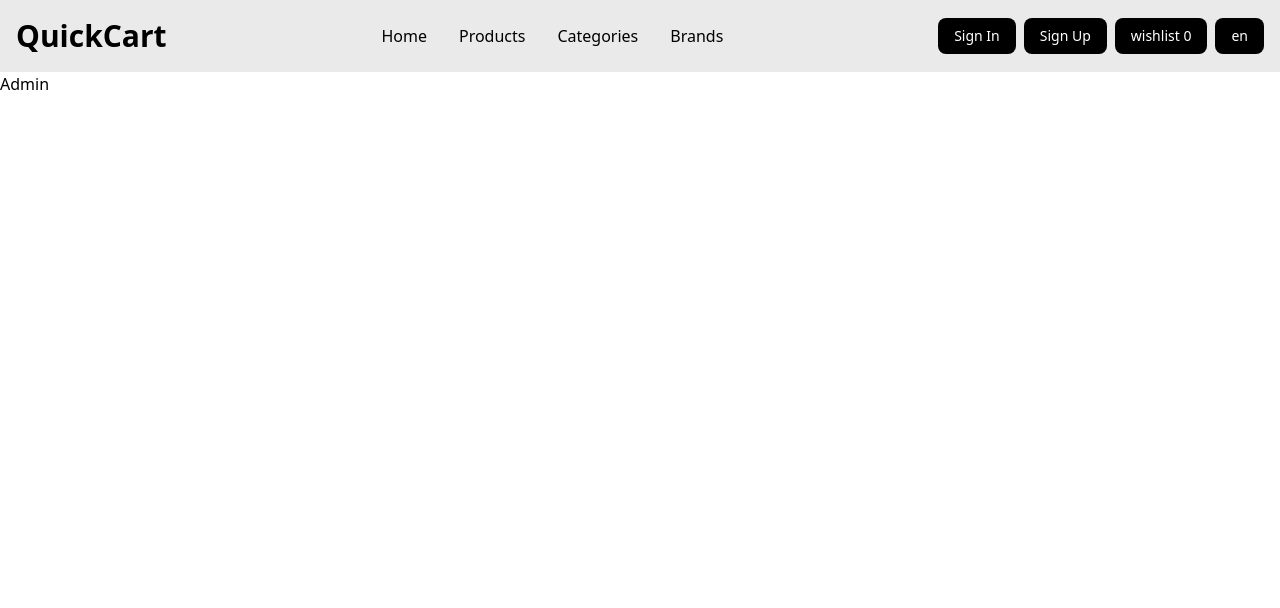
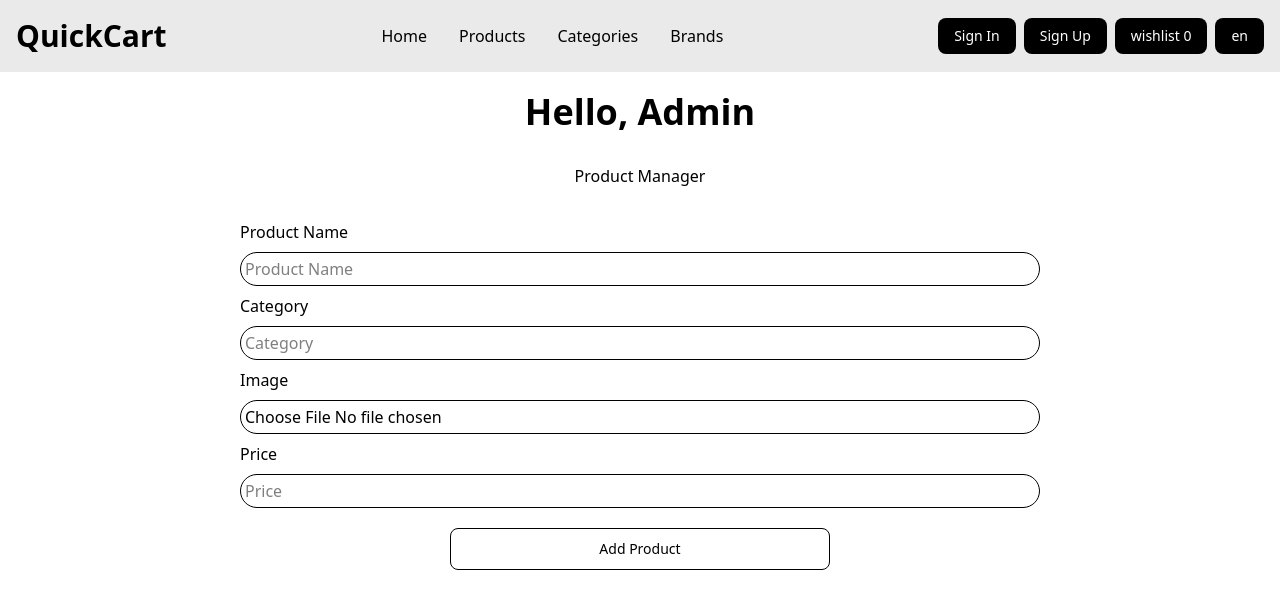
Before and after one commit to ahmedbader862/React, a React (Vite) app: page /admin in a window 1280 px wide. Shown: the top 608 px of the page. Built offline with nearby package versions, Linux system fonts and the light colour scheme.

Commit message:
abdo made admin

```diff
--- a/src/App.jsx
+++ b/src/App.jsx
@@ -17,6 +17,7 @@ import Products from "./Pages/Products";
 import Brands from "./Components/Brands/Brands";
 import BrandProducts from "./Components/Brands/BrandsProducts";
 import Admin from "./Pages/Admin";
+import Error from "./Pages/Error";
 // import ShippingAddress from "./Components/ShippingAdress/ShippingAdress";
 
 
@@ -40,6 +41,7 @@ function App() {
           <Route path="/products/product/:id" element={<ProductDetails />} />
           <Route path="/products" element={<Products/>} />
           <Route path="/Brands" element={<Brands/>} />
+          <Route path="*" element={<Error/>} />
           {/* <Route path="/shippingaddress/:cartId" element={<ShippingAddress/>} /> */}
 
 
--- /dev/null
+++ b/src/Components/Admincard/Admincard.jsx
@@ -0,0 +1,26 @@
+const Admincard = ({ product, onEdit, onDelete, index }) => {
+    return (
+      <div className="product-card border p-4 rounded-2xl w-50  shadow-lg">
+        <img src={product.image} alt={product.name} className="w-full  object-cover rounded" />
+        <h3 className="text-lg font-bold mt-2">{product.name}</h3>
+        <p>Category: {product.category}</p>
+        <p>Price: {product.price}L.E</p>
+        <div className="flex justify-between mt-2">
+          <button
+            className="bg-black text-white px-6 py-1 rounded"
+            onClick={() => onEdit(index)}
+          >
+            Edit
+          </button>
+          <button
+            className="bg-black text-white px-4 py-1 rounded"
+            onClick={() => onDelete(index)}
+          >
+            Delete
+          </button>
+        </div>
+      </div>
+    );
+  };
+
+  export default Admincard;
--- /dev/null
+++ b/src/Components/NewProducts/NewProducts.jsx
@@ -0,0 +1,39 @@
+import { useEffect, useState } from "react";
+import './Newcard.css'
+
+const ProductDisplayPage = () => {
+  const [products, setProducts] = useState([]);
+
+  // Load products from localStorage on component mount
+  useEffect(() => {
+    const storedProducts = localStorage.getItem("products");
+    if (storedProducts) {
+      setProducts(JSON.parse(storedProducts));
+    }
+  }, []);
+
+  return (
+    <div className="product-page">
+      <h1 className="text-2xl font-semibold my-5">New Products</h1>
+      {products.length === 0 ? (
+        <p>No products available</p>
+      ) : (
+        <div className="product-grid shadow-2xl p-4 rounded-2xl">
+          {products.map((product, index) => (
+            <div key={index} className="product-card ">
+              <img src={product.image} alt={product.name} />
+              <h3 className="text-lg font-medium">{product.name}</h3>
+              <p className="text-lg"> {product.category}</p>
+              <p className="text-lg">{product.price}L.E</p>
+              <div className="new">
+                <label className="bg-black text-white p-2 rounded-2xl">New</label>
+              </div>
+            </div>
+          ))}
+        </div>
+      )}
+    </div>
+  );
+};
+
+export default ProductDisplayPage;
--- /dev/null
+++ b/src/Components/NewProducts/Newcard.css
@@ -0,0 +1,7 @@
+.product-card {
+    position: relative;
+}
+.new{
+    position: absolute;
+    top: 5px;
+}
--- a/src/Pages/Admin.jsx
+++ b/src/Pages/Admin.jsx
@@ -1,9 +1,133 @@
-function Admin() {
-    return (
-        <div>
-            <h1>Admin</h1>
+import { useEffect, useState } from "react";
+import Admincard from "../Components/Admincard/Admincard";
+
+const Admin = () => {
+  const [products, setProducts] = useState([]);
+  const [formData, setFormData] = useState({
+    name: "",
+    category: "",
+    image: "",
+    price: "",
+  });
+  const [editIndex, setEditIndex] = useState(null);
+
+  useEffect(() => {
+    const storedProducts = localStorage.getItem("products");
+    if (storedProducts) {
+      setProducts(JSON.parse(storedProducts));
+    }
+  }, []);
+
+  useEffect(() => {
+    if (products.length > 0) {
+      localStorage.setItem("products", JSON.stringify(products));
+    }
+  }, [products]);
+
+  const handleInputChange = (e) => {
+    const { name, value, files } = e.target;
+    if (name === "image" && files && files[0]) {
+      const reader = new FileReader();
+      reader.onload = (e) => {
+        setFormData({ ...formData, image: e.target.result });
+      };
+      reader.readAsDataURL(files[0]);
+    } else {
+      setFormData({ ...formData, [name]: value });
+    }
+  };
+
+  const handleSubmit = (e) => {
+    e.preventDefault();
+    if (editIndex !== null) {
+      const updatedProducts = [...products];
+      updatedProducts[editIndex] = formData;
+      setProducts(updatedProducts);
+      setEditIndex(null);
+    } else {
+      setProducts([...products, formData]);
+    }
+    setFormData({ name: "", category: "", image: "", price: "" });
+  };
+
+  const handleEdit = (index) => {
+    setFormData(products[index]);
+    setEditIndex(index);
+  };
+
+  const handleDelete = (index) => {
+    const updatedProducts = products.filter((product, currentIndex) => currentIndex !== index);
+    setProducts(updatedProducts);
+    localStorage.setItem("products", JSON.stringify(updatedProducts));
+  };
+
+  return (
+    <div className="flex items-center justify-center flex-col">
+      <h1 className="text-center mt-5 font-bold text-4xl">Hello, Admin</h1>
+      <h3 className="my-8">Product Manager</h3>
+      <form className="flex flex-col w-200" onSubmit={handleSubmit}>
+        <label>Product Name</label>
+        <input
+          type="text"
+          name="name"
+          placeholder="Product Name"
+          value={formData.name}
+          onChange={handleInputChange}
+          required
+          className="border-1 p-1 my-2"
+        />
+        <label>Category</label>
+        <input
+          type="text"
+          name="category"
+          placeholder="Category"
+          value={formData.category}
+          onChange={handleInputChange}
+          required
+          className="border-1 p-1 my-2"
+        />
+        <label>Image</label>
+        <input
+          type="file"
+          name="image"
+          accept="image/*"
+          onChange={handleInputChange}
+          required
+          className="border-1 p-1 my-2"
+        />
+        <label>Price</label>
+        <input
+          type="number"
+          name="price"
+          placeholder="Price"
+          value={formData.price}
+          onChange={handleInputChange}
+          required
+          className="border-1 p-1 my-2"
+        />
+        <div className="btn-holder text-center my-3">
+          <button
+            type="submit"
+            className="text-black pr-37 pl-37 hover:text-white border border-black hover:bg-black transition-[0.2] focus:ring-4 focus:outline-none focus:ring-gray-300 font-medium rounded-lg text-sm px-5 py-2.5 text-center"
+          >
+            {editIndex !== null ? "Update Product" : "Add Product"}
+          </button>
         </div>
-    );
+      </form>
 
-}
+      <div className="grid grid-cols-3 gap-4">
+        {products.map((product, index) => (
+          <Admincard
+            key={index}
+            product={product}
+            onEdit={handleEdit}
+            onDelete={handleDelete}
+            index={index}
+          />
+        ))}
+      </div>
+    </div>
+  );
+};
+
 export default Admin;
--- /dev/null
+++ b/src/Pages/Error.jsx
@@ -0,0 +1,10 @@
+import errorImage from '../assets/Imges/404 Error-amico.png'
+function Error(){
+
+    return(
+        <div className="img-holder flex justify-center">
+            <img className='w-200 items-center' src={errorImage}/>
+        </div>
+    )
+}
+export default Error;
--- a/src/Pages/Home.jsx
+++ b/src/Pages/Home.jsx
@@ -7,6 +7,7 @@ import SearchBar from "../Components/SearchBar/SearchBar";
 import AOS from "aos";
 import "aos/dist/aos.css";
 import { useSelector } from "react-redux";
+import NewProducts from "../Components/NewProducts/NewProducts";
 
 export default function Home() {
 
@@ -79,6 +80,7 @@ export default function Home() {
     <>
       <div className="container mx-auto w-full flex flex-col justify-center items-center pb-[240px] pt-[50px] pr-[35px] pl-[35px]">
         <Welcome />
+        <NewProducts/>
     <SearchBar onSearch={handleSearch} /> {/* Add Search Bar */}
 
       <div className="my-4">
```
Also changed, not shown: src/assets/Imges/404 Error-amico.png (added).
